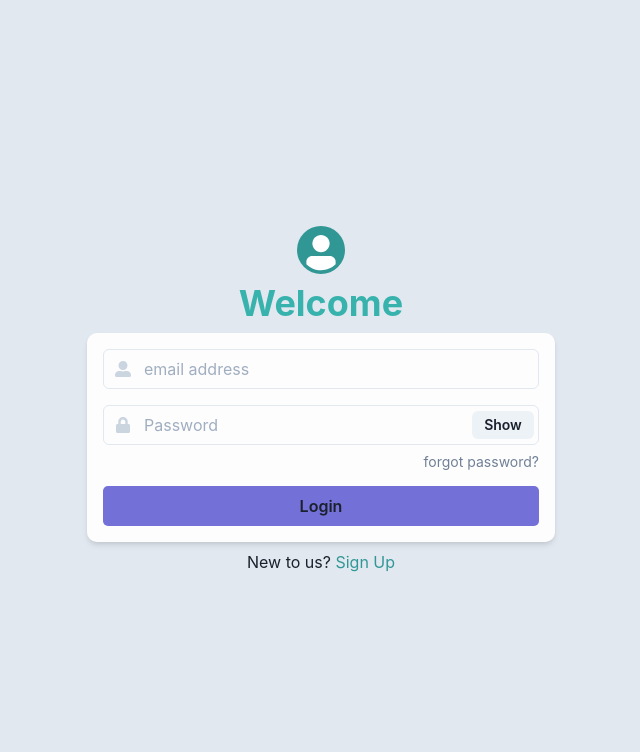
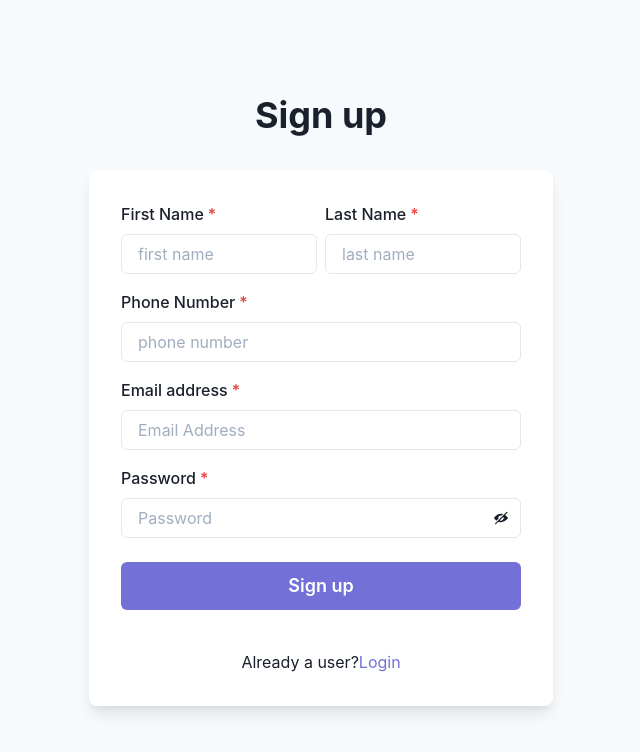
Before and after one commit to subin615/VS-CODE, a React app in the folder web/Ecom-App/: page /registration in a window 1280 px wide. Shown: the top 752 px of the page, without its empty margins (319-959 px from the left). Built offline with nearby package versions, Linux system fonts and the light colour scheme.

Commit message:
registration page

```diff
--- /dev/null
+++ b/web/Ecom-App/src/common/atom/CustomButton.tsx
@@ -0,0 +1,31 @@
+import { Button, ComponentWithAs, IconProps } from '@chakra-ui/react';
+import React, { ReactElement, ReactNode } from 'react';
+
+interface ButtonProps {
+    size: string,
+    bg?: string,
+    color?: string,
+    _hover?: {
+        bg: string,
+    },
+    variant?: string,
+    children: string | ComponentWithAs<"svg", IconProps> | ReactElement<any, any> | ReactNode,
+    onClick?: () => void
+}
+
+const CustomButton: React.FC<ButtonProps> = (props) => (
+    <Button
+        size={props.size}
+        bg={props.bg}
+        color={props.color}
+        _hover={{ bg: props.bg }}
+        variant={props.variant}
+        _focus={{
+            boxShadow:
+                '0 0 1px 2px var(--primary-color), 0 1px 1px var(--primary-color)',
+        }}
+        onClick={props.onClick}
+    >{props.children}</Button>
+)
+
+export default CustomButton;
--- /dev/null
+++ b/web/Ecom-App/src/common/atom/CustomFormControl.tsx
@@ -0,0 +1,21 @@
+import { Box, ComponentWithAs, FormControl, FormLabel, FormLabelProps } from '@chakra-ui/react';
+import React from 'react';
+import CustomInput from './CustomInput';
+
+interface FormControlProps {
+    id: string,
+    children: string,
+    type: string,
+    placeholder: string,
+}
+
+const CustomFormControl: React.FC<FormControlProps> = (props) => (
+    <Box>
+        <FormControl id={props.id} isRequired>
+            <FormLabel>{props.children}</FormLabel>
+            <CustomInput type={props.type} placeholder={props.placeholder} />
+        </FormControl>
+    </Box>
+)
+
+export default CustomFormControl;
--- /dev/null
+++ b/web/Ecom-App/src/common/atom/CustomInput.tsx
@@ -0,0 +1,18 @@
+import React from 'react';
+import { Input } from '@chakra-ui/react';
+
+interface InputProps {
+  type: string,
+  placeholder: string,
+  className?: string
+}
+const CustomInput = (props: InputProps) => (
+
+  <Input type={props.type} placeholder={props.placeholder} className={props.className}
+    _focus={{
+      boxShadow:
+        '0 0 1px 2px var(--primary-color), 0 1px 1px var(--primary-color)',
+    }} />
+);
+
+export default CustomInput;
--- /dev/null
+++ b/web/Ecom-App/src/common/atom/CustomLink.tsx
@@ -0,0 +1,24 @@
+import { Link } from '@chakra-ui/react';
+import { Link as ReachLink } from 'react-router-dom';
+import React from 'react';
+
+interface LinkProps {
+    to: string,
+    children: string,
+    color: string,
+}
+
+const CustomLink: React.FC<LinkProps> = (props) => (
+    <Link
+        color={props.color}
+        as={ReachLink}
+        to={props.to}
+        textDecorationLine='none'
+        _focus={{
+            boxShadow:
+                '0 0 1px 2px var(--primary-color), 0 1px 1px var(--primary-color)',
+        }}
+    >{props.children}</Link>
+)
+
+export default CustomLink;
--- /dev/null
+++ b/web/Ecom-App/src/config/config.ts
@@ -0,0 +1,5 @@
+const baseUrl = `http://localhost:8080`
+
+export const config = {
+    baseUrl: baseUrl
+}
--- a/web/Ecom-App/src/index.css
+++ b/web/Ecom-App/src/index.css
@@ -1,5 +1,6 @@
 :root {
   --primary-color: rgba(115, 112, 216, 1);
+  --primary-color-800: rgba(115, 112, 216, 0.8);
 }
 
 .font-size__1000 {
--- a/web/Ecom-App/src/pages/Login/Login.tsx
+++ b/web/Ecom-App/src/pages/Login/Login.tsx
@@ -9,13 +9,15 @@ import {
   InputLeftElement,
   chakra,
   Box,
-  Link,
+  // Link,
   Avatar,
   FormControl,
   FormHelperText,
   InputRightElement,
   Text,
 } from "@chakra-ui/react";
+
+import { Link } from "react-router-dom";
 
 import { FaUserAlt, FaLock, FaEye, FaEyeSlash } from "react-icons/fa";
 import { FcGoogle } from "react-icons/fc";
@@ -27,6 +29,10 @@ const CFcGoogle = chakra(FcGoogle);
 
 import GoogleSignUp from "../../auth/Google";
 import "./Login.css";
+import CustomInput from "../../common/atom/CustomInput";
+import CustomButton from "../../common/atom/CustomButton";
+import { config } from "../../config/config";
+import CustomLink from "../../common/atom/CustomLink";
 
 const Login: React.FC = () => {
   const [showPassword, setShowPassword] = useState(false);
@@ -54,6 +60,7 @@ const Login: React.FC = () => {
             <Stack
               spacing={4}
               p="1rem"
+              pt="3rem"
               backgroundColor="whiteAlpha.900"
               boxShadow="md"
               borderRadius={10}
@@ -64,7 +71,7 @@ const Login: React.FC = () => {
                     pointerEvents="none"
                     children={<CFaUserAlt color="gray.300" />}
                   />
-                  <Input type="email" placeholder="Email address" />
+                  <CustomInput className="custom__input-space" type="email" placeholder="Email address" />
                 </InputGroup>
               </FormControl>
               <FormControl>
@@ -74,22 +81,21 @@ const Login: React.FC = () => {
                     color="gray.300"
                     children={<CFaLock color="gray.300" />}
                   />
-                  <Input
-                    type={showPassword ? "text" : "password"}
-                    placeholder="Password"
-                  />
-                  <InputRightElement width="4.7rem">
-                    <Button h="1.75rem" size="sm" onClick={handleShowClick}>
+                  <CustomInput className="custom__input-space" type={showPassword ? "text" : "password"} placeholder="Password" />
+                  <InputRightElement
+                    h={'full'}
+                  >
+                    <CustomButton size="sm" onClick={handleShowClick}>
                       {showPassword ? (
                         <CFaEyeSlash className="eye-color" />
                       ) : (
                         <CFaEye className="eye-color" />
                       )}
-                    </Button>
+                    </CustomButton>
                   </InputRightElement>
                 </InputGroup>
                 <FormHelperText textAlign="right">
-                  <Link>forgot password?</Link>
+                  <CustomLink color='#718fb5' to="/forgotPassword">forgot password?</CustomLink>
                 </FormHelperText>
               </FormControl>
               <Button
@@ -103,11 +109,9 @@ const Login: React.FC = () => {
                 Login
               </Button>
               <Box className="login__actions">
-                <Box mt={3}>
+                <Box mt={1}>
                   New to us?{" "}
-                  <Link className="primary__color" href="#">
-                    Sign Up
-                  </Link>
+                  <CustomLink color="var(--primary-color)" to="/registration">Sign Up</CustomLink>
                 </Box>
                 <Box display="flex" flex={1}></Box>
                 <Box display="inline-flex">
--- a/web/Ecom-App/src/pages/Registration/Registration.tsx
+++ b/web/Ecom-App/src/pages/Registration/Registration.tsx
@@ -3,106 +3,96 @@ import './Registration.css'
 
 import {
     Flex,
+    Box,
+    FormControl,
+    FormLabel,
+    InputGroup,
+    HStack,
+    InputRightElement,
+    Stack,
     Heading,
-    Input,
-    Button,
-    InputGroup,
-    Stack,
-    InputLeftElement,
-    chakra,
-    Box,
-    Link,
-    Avatar,
-    FormControl,
-    FormHelperText,
-    InputRightElement
-} from "@chakra-ui/react";
-
-import { FaUserAlt, FaLock } from "react-icons/fa";
-const CFaUserAlt = chakra(FaUserAlt);
-const CFaLock = chakra(FaLock);
-import './Registration.css';
+    Text,
+    useColorModeValue,
+} from '@chakra-ui/react';
+import { ViewIcon, ViewOffIcon } from '@chakra-ui/icons';
+import CustomInput from '../../common/atom/CustomInput';
+import CustomButton from '../../common/atom/CustomButton';
+import CustomFormControl from '../../common/atom/CustomFormControl';
+import CustomLink from '../../common/atom/CustomLink';
 
 const Registration: React.FC = () => {
     const [showPassword, setShowPassword] = useState(false);
-
-    const handleShowClick = () => setShowPassword(!showPassword);
     return (
         <Flex
-            flexDirection="column"
-            width="100wh"
-            height="100vh"
-            backgroundColor="gray.200"
-            justifyContent="center"
-            alignItems="center"
-        >
-            <Stack
-                flexDir="column"
-                mb="2"
-                justifyContent="center"
-                alignItems="center"
-            >
-                <Avatar bg="teal.500" />
-                <Heading color="teal.400">Welcome</Heading>
-                <Box minW={{ base: "90%", md: "468px" }}>
-                    <form>
-                        <Stack
-                            spacing={4}
-                            p="1rem"
-                            backgroundColor="whiteAlpha.900"
-                            boxShadow="md"
-                            borderRadius={10}
-                        >
-                            <FormControl>
+            minH={'100vh'}
+            align={'center'}
+            justify={'center'}
+            bg={useColorModeValue('gray.50', 'gray.800')}>
+            <Stack spacing={8} mx={'auto'} maxW={'lg'} py={12} px={6}>
+                <Stack align={'center'}>
+                    <Heading fontSize={'4xl'} textAlign={'center'}>
+                        Sign up
+                    </Heading>
+                    {/* <Text fontSize={'lg'} color={'gray.600'}>
+                        to enjoy all of our cool features ✌️
+                    </Text> */}
+                </Stack>
+                <Box
+                    rounded={'lg'}
+                    bg={useColorModeValue('white', 'gray.700')}
+                    boxShadow={'lg'}
+                    p={8}>
+                    <Stack spacing={4}>
+                        <HStack>
+                            <CustomFormControl id="firstName" type='text' placeholder='first name'>
+                                First Name
+                            </CustomFormControl>
+                            <CustomFormControl id="lastName" type='text' placeholder='last name'>
+                                Last Name
+                            </CustomFormControl>
+                        </HStack>
+                        <CustomFormControl id="phone" type='phone' placeholder='phone number'>
+                            Phone Number
+                        </CustomFormControl>
+                        <CustomFormControl id="email" type='email' placeholder='Email Address'>
+                            Email address
+                        </CustomFormControl>
+                        <Box>
+                            <FormControl id="password" isRequired>
+                                <FormLabel>Password</FormLabel>
                                 <InputGroup>
-                                    <InputLeftElement
-                                        pointerEvents="none"
-                                        children={<CFaUserAlt color="gray.300" />}
-                                    />
-                                    <Input type="email" placeholder="email address" />
+                                    <CustomInput type={showPassword ? 'text' : 'password'} placeholder='Password' />
+                                    <InputRightElement h={'full'}>
+                                        <CustomButton
+                                            size='sm'
+                                            variant={'ghost'}
+                                            onClick={() =>
+                                                setShowPassword((showPassword) => !showPassword)
+                                            }
+                                        >
+                                            {showPassword ? <ViewIcon /> : <ViewOffIcon />}
+                                        </CustomButton>
+                                    </InputRightElement>
                                 </InputGroup>
                             </FormControl>
-                            <FormControl>
-                                <InputGroup>
-                                    <InputLeftElement
-                                        pointerEvents="none"
-                                        color="gray.300"
-                                        children={<CFaLock color="gray.300" />}
-                                    />
-                                    <Input
-                                        type={showPassword ? "text" : "password"}
-                                        placeholder="Password"
-                                    />
-                                    <InputRightElement width="4.5rem">
-                                        <Button h="1.75rem" size="sm" onClick={handleShowClick}>
-                                            {showPassword ? "Hide" : "Show"}
-                                        </Button>
-                                    </InputRightElement>
-                                </InputGroup>
-                                <FormHelperText textAlign="right">
-                                    <Link>forgot password?</Link>
-                                </FormHelperText>
-                            </FormControl>
-                            <Button
-                                borderRadius={5}
-                                type="submit"
-                                variant="solid"
-                                // colorScheme="teal"
-                                width="full"
-                                className="login__button font-size__800"
-                            >
-                                Login
-                            </Button>
+                        </Box>
+                        <Stack spacing={10} pt={2}>
+                            <CustomButton size="lg"
+                                bg={'var(--primary-color)'}
+                                color={'white'}
+                                _hover={{
+                                    bg: 'var(--primary-color-800)'
+                                }}>Sign up</CustomButton>
                         </Stack>
-                    </form>
+                        <Stack pt={6}>
+                            <Text align={'center'}>
+                                Already a user?
+                                <CustomLink color={'var(--primary-color)'} to='/login'>Login</CustomLink>
+                            </Text>
+                        </Stack>
+                    </Stack>
                 </Box>
             </Stack>
-            <Box>
-                New to us?{" "}
-                <Link color="teal.500" href="#">
-                    Sign Up
-                </Link>
-            </Box>
         </Flex>
     );
 };
--- a/web/Ecom-App/src/routes/authentication/AuthenticationRoute.tsx
+++ b/web/Ecom-App/src/routes/authentication/AuthenticationRoute.tsx
@@ -5,12 +5,12 @@ import Registration from "../../pages/Registration/Registration";
 const Login = lazy(() => import("../../pages/login/Login"));
 
 const AuthenicationRoute: React.FC = () => {
-  return (
-    <Routes>
-      <Route path="/" element={<Login />}></Route>
-      <Route path="/registration" element={<Registration />}></Route>
-    </Routes>
-  );
+    return (
+        <Routes>
+            <Route path="/login" element={<Login />}></Route>
+            <Route path="/registration" element={<Registration />}></Route>
+        </Routes>
+    );
 };
 
 export default AuthenicationRoute;
```
Also changed, not shown: web/Ecom-App/src/pages/Login/Login.css (+4 -89 lines).
